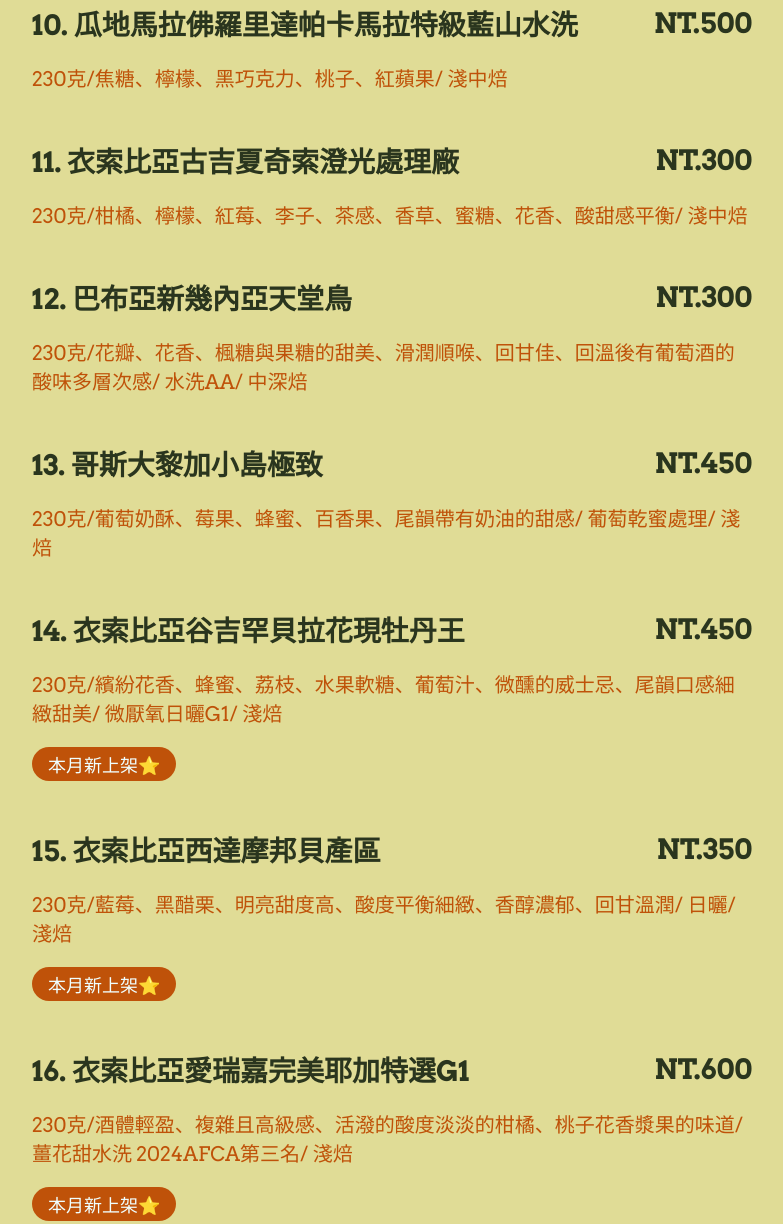
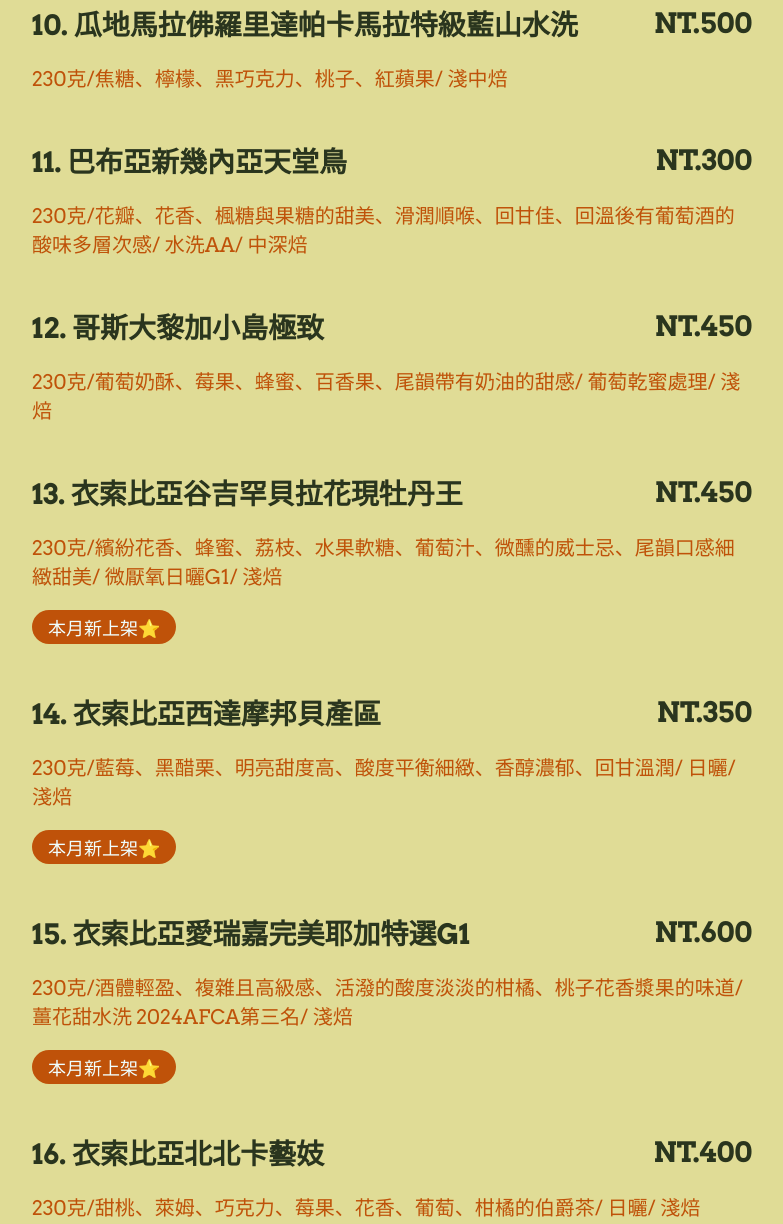
Before and after one commit to hsinyingt/gucha-coffee-web, a plain HTML site: page index.html in a window 1280 px wide. Shown: the part 1687-2911 px from the top of the page, without its empty margins (248-1031 px from the left). Drawn offline with Linux system fonts and the light colour scheme.

Commit message:
remove items

```diff
--- a/index.html
+++ b/index.html
@@ -126,17 +126,7 @@
       </div>
       <div class="items">
         <div class="namePrice">
-          <h2>11. 衣索比亞古吉夏奇索澄光處理廠</h2>
-          <h2>NT.300</h2>
-        </div>
-        <p>
-          230克/柑橘、檸檬、紅莓、李子、茶感、香草、蜜糖、花香、酸甜感平衡/
-          淺中焙
-        </p>
-      </div>
-      <div class="items">
-        <div class="namePrice">
-          <h2>12. 巴布亞新幾內亞天堂鳥</h2>
+          <h2>11. 巴布亞新幾內亞天堂鳥</h2>
           <h2>NT.300</h2>
         </div>
         <p>
@@ -146,7 +136,7 @@
       </div>
       <div class="items">
         <div class="namePrice">
-          <h2>13. 哥斯大黎加小島極致</h2>
+          <h2>12. 哥斯大黎加小島極致</h2>
           <h2>NT.450</h2>
         </div>
         <p>
@@ -156,7 +146,7 @@
       </div>
       <div class="items">
         <div class="namePrice">
-          <h2>14. 衣索比亞谷吉罕貝拉花現牡丹王</h2>
+          <h2>13. 衣索比亞谷吉罕貝拉花現牡丹王</h2>
           <h2>NT.450</h2>
         </div>
         <p>
@@ -167,7 +157,7 @@
       </div>
       <div class="items">
         <div class="namePrice">
-          <h2>15. 衣索比亞西達摩邦貝產區</h2>
+          <h2>14. 衣索比亞西達摩邦貝產區</h2>
           <h2>NT.350</h2>
         </div>
         <p>
@@ -178,7 +168,7 @@
       </div>
       <div class="items">
         <div class="namePrice">
-          <h2>16. 衣索比亞愛瑞嘉完美耶加特選G1</h2>
+          <h2>15. 衣索比亞愛瑞嘉完美耶加特選G1</h2>
           <h2>NT.600</h2>
         </div>
         <p>
@@ -189,7 +179,7 @@
       </div>
       <div class="items">
         <div class="namePrice">
-          <h2>17. 衣索比亞北北卡藝妓</h2>
+          <h2>16. 衣索比亞北北卡藝妓</h2>
           <h2>NT.400</h2>
         </div>
         <p>
```
